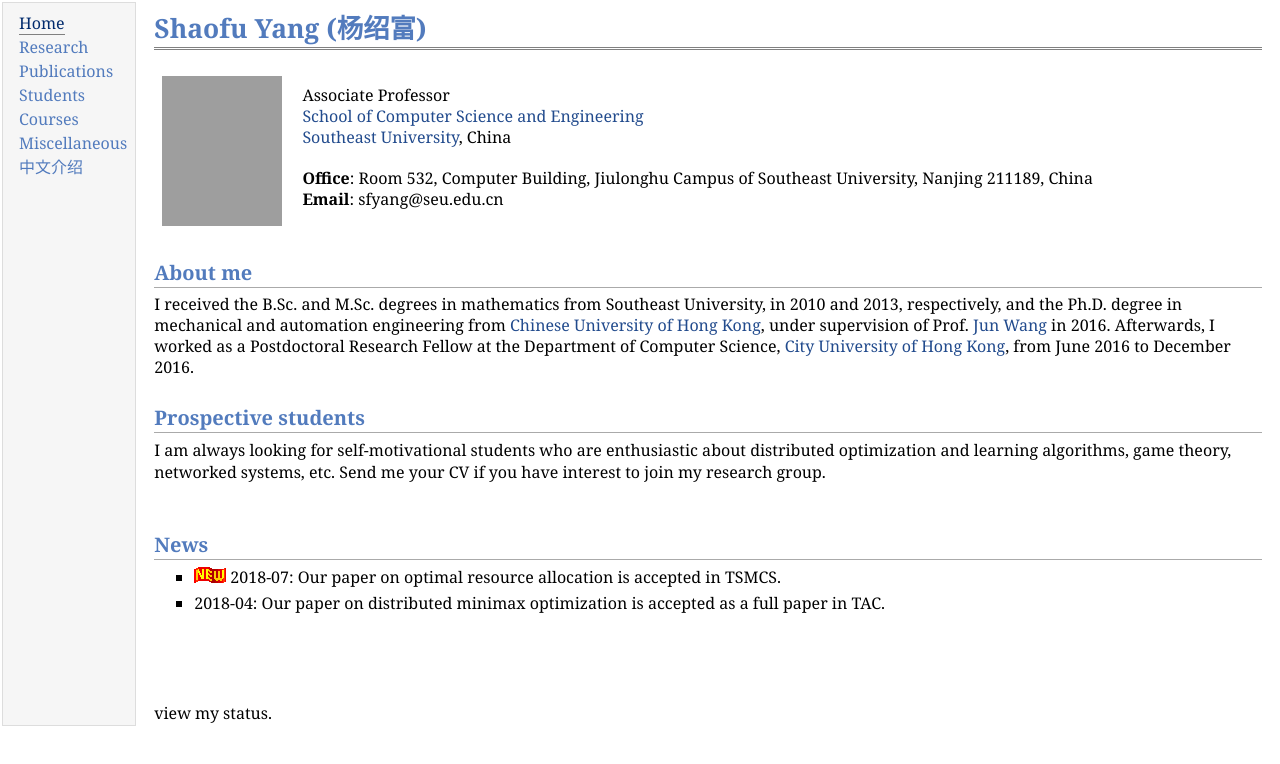
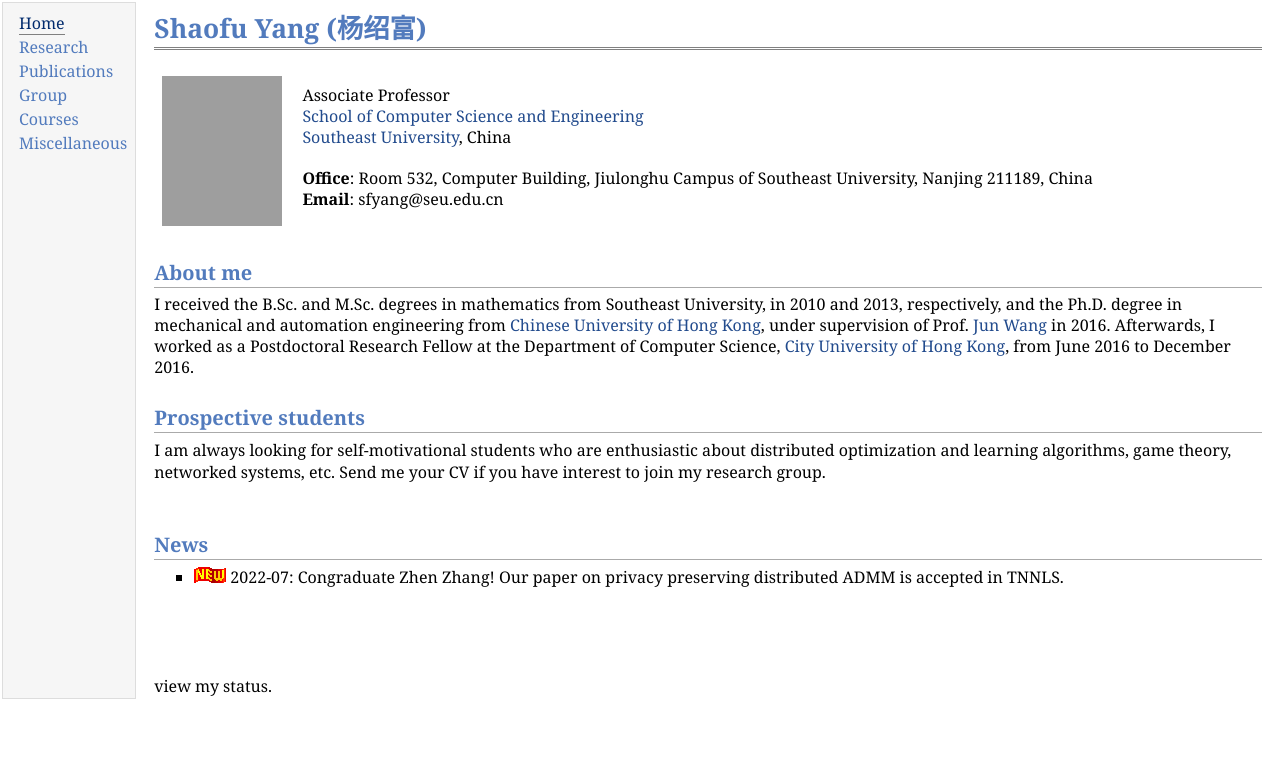
Before and after one commit to upshane/upshane.github.io, a plain HTML site: page index.html in a window 1280 px wide. Drawn offline with Linux system fonts and the light colour scheme; grey boxes are pictures that could not be loaded.

Commit message:
Update index.html

```diff
--- a/index.html
+++ b/index.html
@@ -13,10 +13,9 @@
 <div class="menu-item"><a href="index.html" class="current">Home</a></div>
 <div class="menu-item"><a href="research.html">Research</a></div>
 <div class="menu-item"><a href="publications.html">Publications</a></div>
-<div class="menu-item"><a href="students.html">Students</a></div>
+<div class="menu-item"><a href="group.html">Group</a></div>
 <div class="menu-item"><a href="courses.html">Courses</a></div>
 <div class="menu-item"><a href="misc.html">Miscellaneous</a></div>
-<div class="menu-item"><a href="cvch.html">中文介绍</a></div>
 </td>
 <td id="layout-content">
 <div id="toptitle">
@@ -43,12 +42,7 @@ I am always looking for self-motivational students who are enthusiastic about di
 <h2>News</h2>
 
 <ul>
-<li><p><img src="new.gif" /> 2018-07: Our paper on optimal resource allocation is accepted in TSMCS.</p>
-</li>
-
-<li><p>2018-04: Our paper on distributed minimax optimization is accepted as a full paper in TAC.</p>
-</li>
-
+<li><p><img src="new.gif" /> 2022-07: Congraduate Zhen Zhang! Our paper on privacy preserving distributed ADMM is accepted in TNNLS.</p></li>
 </ul>
 
 <p><br /><br /><br /></p>
```
